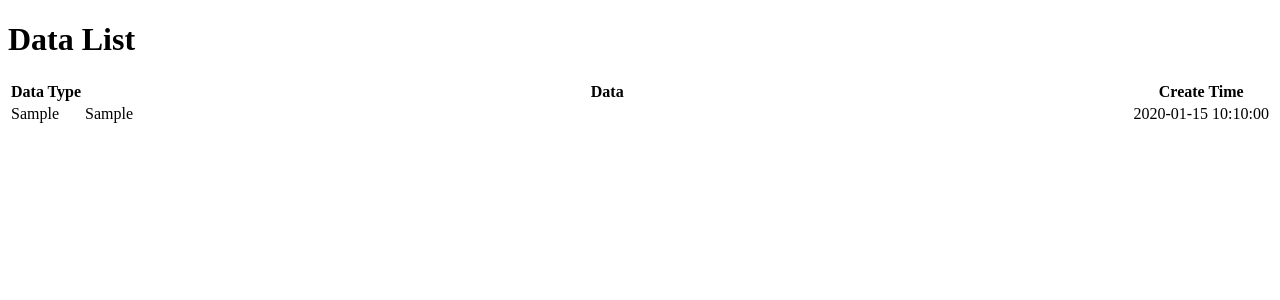
After one commit to guixianhua/PRP-DGPS, a Django app: page /list in a window 1280 px wide. The commit adds this page. Shown: the top 300 px of the page. Run offline with Django 3.2, Linux system fonts and the light colour scheme; tables that the repository leaves empty hold one stand-in row (values such as "Sample post").

Commit message:
show datas

```diff
--- a/server/cloud/models.py
+++ b/server/cloud/models.py
@@ -1,11 +1,17 @@
 from django.db import models
-
+import django.utils.timezone as timezone
 # Create your models here.
 
-class DataDao(models.Model):
-  create_time = models.TimeField(db_column='create_time')
+ACCEPTABLE_FORMATS = ['%d-%m-%Y',       # '25-10-2006'
+                      '%d/%m/%Y',       # '25/10/2006'
+                      '%d/%m/%y']       # '25/10/06'
+
+class Data(models.Model):
+  create_time = models.DateTimeField(db_column='create_time', default=timezone.now)
   data_type = models.CharField(max_length=20, db_column='data_type')
   data = models.CharField(max_length=200, db_column='data')
 
+  # create_time.editable = True
+
   def __str__(self):
     return self.data
--- a/server/cloud/urls.py
+++ b/server/cloud/urls.py
@@ -3,5 +3,6 @@ from . import views
 
 urlpatterns = [
   url(r'^$', views.index, name='index'),
+  url(r'^list', views.list, name='list'),
   url(r'^upload/(\w+)/(\w+)/(.+)/$', views.upload, name='upload'),
 ]
--- a/server/cloud/views.py
+++ b/server/cloud/views.py
@@ -1,6 +1,7 @@
 from django.shortcuts import render
 from django.shortcuts import HttpResponse
 
+from cloud.models import Data
 # Create your views here.
 
 def index(request):
@@ -9,5 +10,24 @@ def index(request):
   'content': 'Welcome PRP-DGPS Server :))'
  })
 
+# http://Active_Server_IP:Active_Server_Port/upload/data_type/data/time/
 def upload(request, param1, param2, param3):
-    return HttpResponse("data1 = " + param1 + " data2 = " + param2 + " data3 = " + param3)
+  data = Data(data_type = param1, data = param2)
+  data.save()
+  return HttpResponse("Upload data_type = " + param1 + " data = " + param2 + " create = " + param3)
+
+def list(request):
+  data_list = Data.objects.all()
+  data_list2 = []
+  for data in data_list:
+    data.create_time = data.create_time.strftime('%Y-%m-%d %H:%I:%S')
+    data_list2.append(data)
+    print ('dataType: ' + data.data_type + ' data: ' + data.data + ' time: ' + data.create_time)
+
+  for data in data_list2:
+    print ('dataType: ' + data.data_type + ' data: ' + data.data + ' time: ' + data.create_time)
+  # print (data_list)
+  return render(request, 'cloud/list.html', context={
+    'title': 'PRP-DGPS Server',
+    'data_list': data_list2
+  })
--- /dev/null
+++ b/server/templates/cloud/list.html
@@ -0,0 +1,28 @@
+<!DOCTYPE html>
+<html lang="en">
+<head>
+ <meta charset="UTF-8">
+ <title>{{ title }}</title>
+</head>
+<body>
+<h1>Data List</h1>
+<table>
+	<thead>
+	    <tr>
+	    	<th nowrap="nowrap">Data Type</th>
+	    	<th width='100%'>Data</th>
+	    	<th nowrap="nowrap">Create Time</th>
+	    </tr>
+	</thead>
+	<tbody>
+		{% for data in data_list %}
+		<tr>
+    		<td nowrap="nowrap">{{ data.data_type }}</td>
+    		<td>{{ data.data }}</td>
+    		<td nowrap="nowrap">{{ data.create_time }}</td>
+  		</tr>
+  		{% endfor %}
+	</tbody>
+</table>
+</body>
+</html>
```
Also changed, not shown: server/templates/cloud/index.html (+4 -33 lines), server/README.md.
